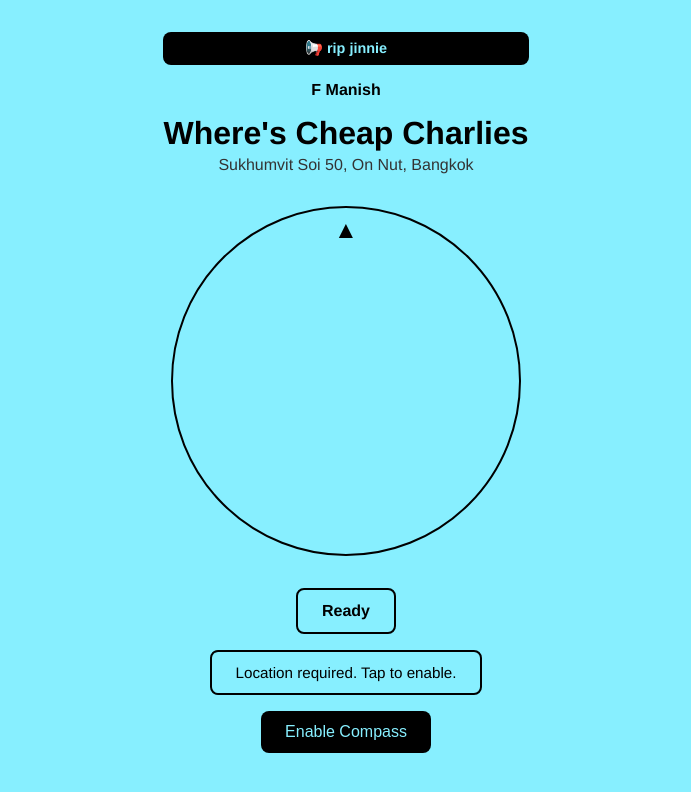
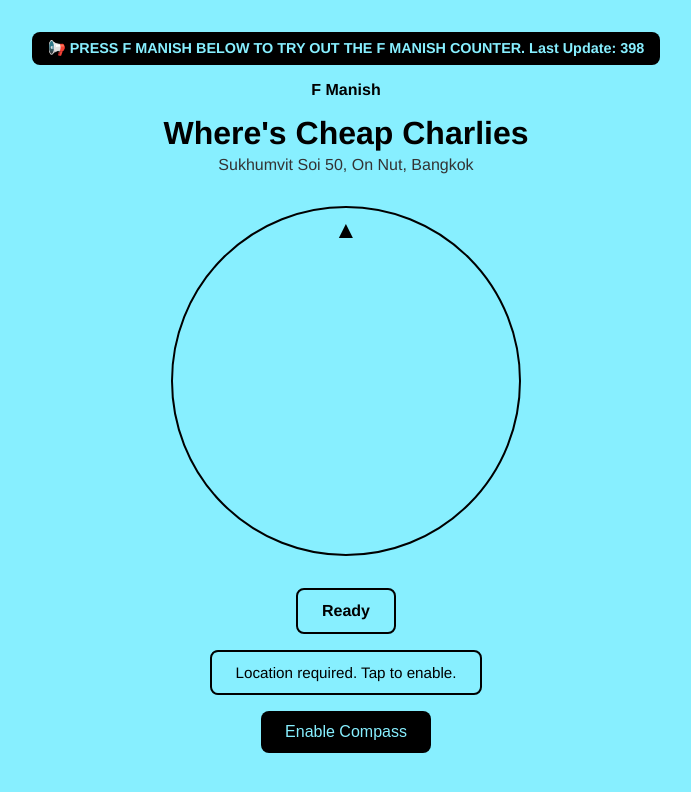
Before and after one commit to conancchen/cheapcharlies, a plain HTML site: page index.html in a window 1280 px wide. Shown: the whole page, without its empty margins (294-985 px from the left). Drawn offline with Linux system fonts and the light colour scheme.

Commit message:
Update index.html

```diff
--- a/index.html
+++ b/index.html
@@ -10,7 +10,8 @@
   <header>
     <!-- Announcement banner -->
     <div class="announcement">
-      📢 rip jinnie
+      📢 PRESS F MANISH BELOW TO TRY OUT THE F MANISH COUNTER.
+      Last Update: 398
     </div>
 
     <!-- Site navigation -->
```
